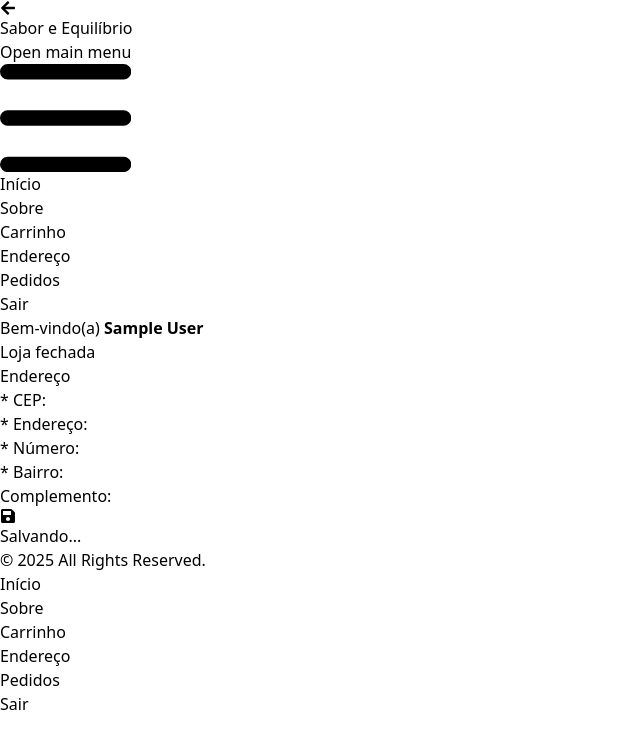
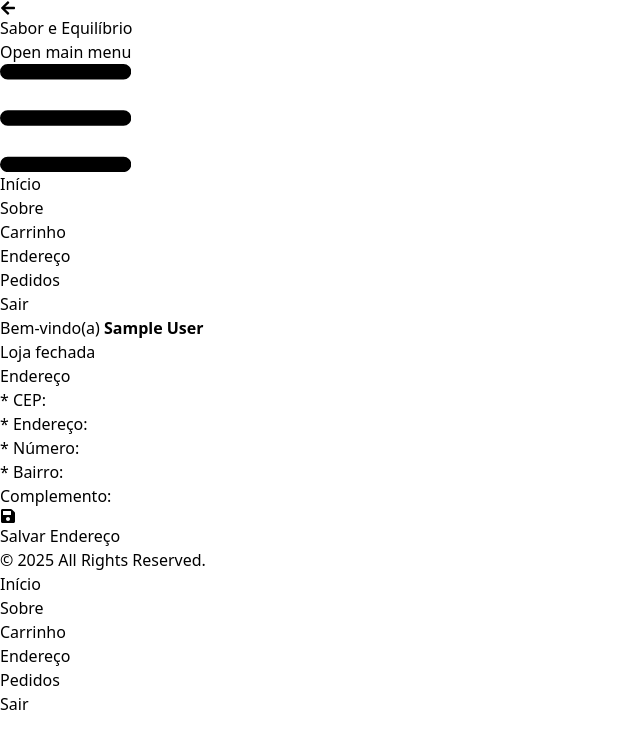
Before and after one commit to DenisBuarqueDev/saboreequilibrio, a React (Vite) app: page /perfil in a window 1280 px wide. Shown: the top 748 px of the page, without its empty margins (0-640 px from the left). Built offline with nearby package versions, Linux system fonts and the light colour scheme; no server answers; the database is empty; sample sign-in values are in the browser's storage.

Commit message:
Atualizando forma de pagamento

```diff
--- a/src/pages/Cart/index.jsx
+++ b/src/pages/Cart/index.jsx
@@ -125,7 +125,7 @@ const index = () => {
                 disabled
                 className="flex items-center text-white bg-gray-500 hover:bg-gray-500 focus:outline-none focus:ring-4 focus:ring-gray-500 font-medium rounded-full text-sm px-5 py-2.5 text-center"
               >
-                Pagamento R$ {total.toFixed(2).replace(".", ",")}
+                Conferir R$ {total.toFixed(2).replace(".", ",")}
                 <FaArrowRight className="ml-2" />
               </button>
             )}
--- a/src/pages/Checkout/index.jsx
+++ b/src/pages/Checkout/index.jsx
@@ -88,7 +88,10 @@ const index = () => {
     setPayment(event.target.value);
   };
 
-  const handleCheckout = async () => {
+  const handleCheckout = async (e) => {
+
+    e.preventDefault();
+
     if (!auth.currentUser) {
       setError("Você precisa estar logado para finalizar o pedido.");
       return;
--- a/src/pages/Perfil/index.jsx
+++ b/src/pages/Perfil/index.jsx
@@ -187,7 +187,7 @@ const index = () => {
               className="flex items-center justify-center text-white bg-green-700 mt-2 focus:ring-green-300 hover:bg-green-800 focus:ring-4 focus:outline-none font-medium rounded-lg text-sm px-5 py-2.5 text-center"
             >
               <FaSave className="mr-2" />
-              {!loading ? "Salvando..." : "Salvar Endereço"}
+              {loading ? "Salvando..." : "Salvar Endereço"}
             </button>
           </div>
           {error && <p style={{ color: "red" }}>{error}</p>}
```
